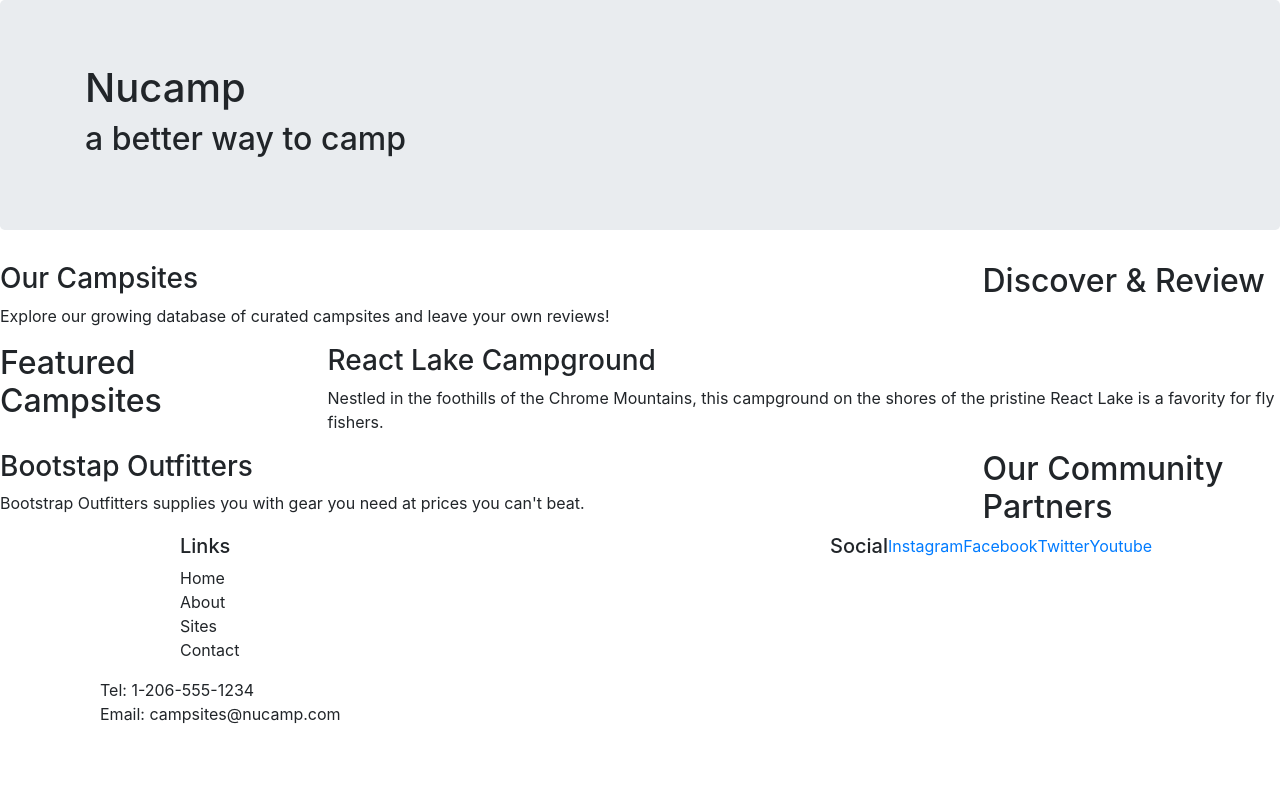
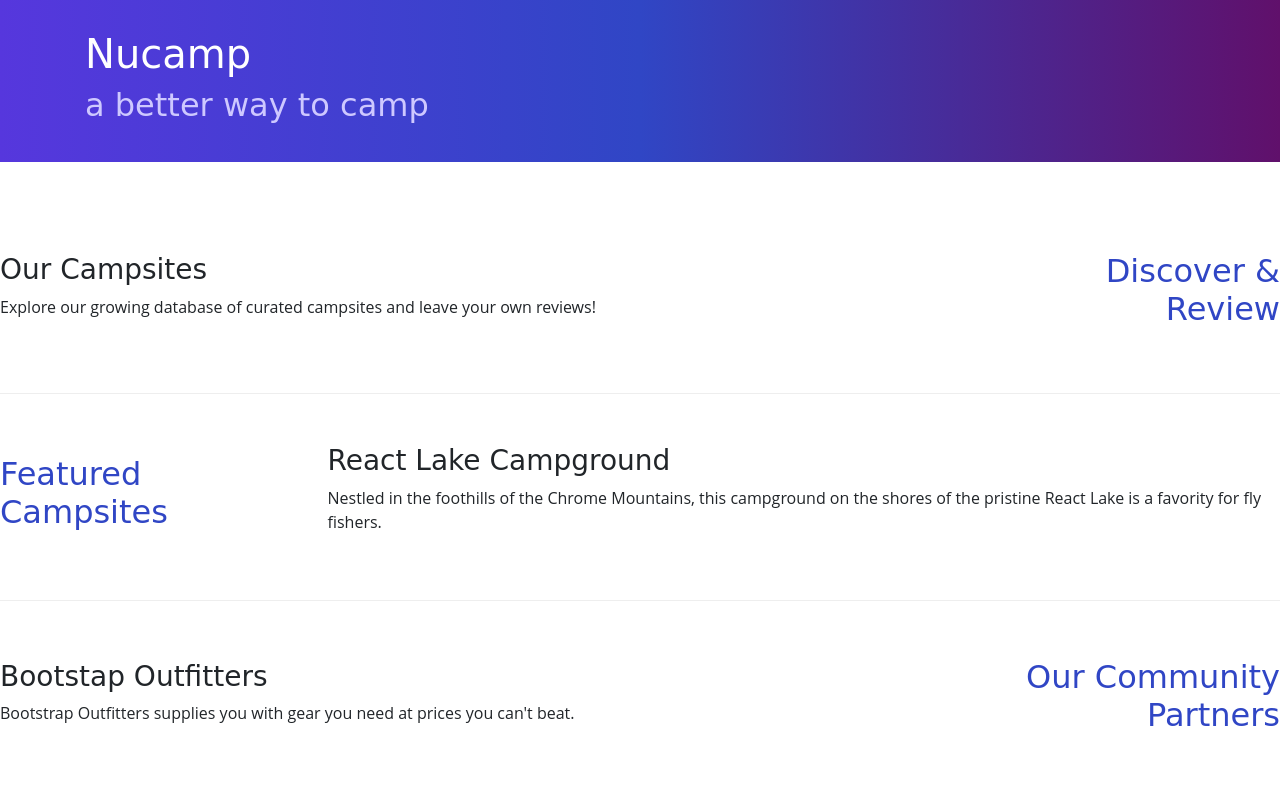
Before and after one commit to Mykej/Bootstrapnucampsite, a website: page index.html in a window 1280 px wide. Shown: the top 798 px of the page. Drawn offline with nearby package versions, Linux system fonts and the light colour scheme; a web font is replaced by a local one.

Commit message:
Created external stylesheet, linked two google fonts, used bootstrapp flexbox to vertically align rows and center text.

```diff
--- /dev/null
+++ b/css/styles.css
@@ -0,0 +1,32 @@
+body{
+  font-family: "Open Sans", sans-serif;
+}
+
+h1,h2,h3{
+  font-family: "Lobster", cursive;
+}
+
+h2{
+  color: #3046C5;
+}
+
+header h2{
+  color: #CEC8FF;
+}
+
+footer{
+  background-image: linear-gradient(#CEC8FF, white);
+  padding: 20px, 0;
+}
+
+.jumbotron{
+  padding: 30px;
+  background-image: linear-gradient(to right, #5637DD, #3046C5, #60106B);
+  color: white;
+}
+
+.row-content{
+  padding: 50px 0;
+  border-bottom: 1px ridge;
+  min-height: 200px;
+}
--- a/index.html
+++ b/index.html
@@ -6,13 +6,15 @@
 
     <link rel="stylesheet" href="node_modules/bootstrap/dist/css/bootstrap.min.css" />
 
+    <link rel="stylesheet" href="https://fonts.google.apis.com/css?family=Lobster|Open+Sans" />
+    <link rel="stylesheet" href="css/styles.css" />
     <title>Nucamp: A Better Way to Camp</title>
   </head>
 
 
   <body>
 
-    <header class="jumbotron">
+    <header class="jumbotron jumbotron-fluid">
 
       <div class="container">
         <div class="row">
@@ -25,9 +27,9 @@
 
     </header>
 
-    <div class="row">
+    <div class="row row-content align-items-center">
       <div class="col-sm-4 order-sm-last col-md-3">
-        <h2>Discover & Review</h2>
+        <h2 class="text-sm-right">Discover & Review</h2>
       </div>
       <div class="col">
         <h3>Our Campsites</h3>
@@ -35,7 +37,7 @@
       </div>
     </div>
 
-    <div class="row">
+    <div class="row row-content align-items-center">
       <div class="col-sm-4 col-md-3">
         <h2>Featured Campsites</h2>
       </div>
@@ -45,9 +47,9 @@
       </div>
     </div>
 
-    <div class="row">
+    <div class="row row-content align-items-center">
       <div class="col-sm-4 order-sm-last col-md-3">
-        <h2>Our Community Partners</h2>
+        <h2 class="text-sm-right">Our Community Partners</h2>
       </div>
       <div class="col">
         <h3>Bootstap Outfitters</h3>
@@ -67,14 +69,14 @@
               <li><a href="#"></a>Contact</li>
             </ul>
           </div>
-          <div class="col-6 col-sm-5"></div>
+          <div class="col-6 col-sm-5 text-center"></div>
             <h5>Social</h5>
             <a href="http://instagram.com">Instagram</a>
             <a href="http://facebook.com">Facebook</a>
             <a href="http://twitter.com">Twitter</a>
             <a href="http://youtube.com">Youtube</a>
           </div>
-          <div class="col-sm-4">
+          <div class="col-sm-4 text-center">
             Tel: 1-206-555-1234 <br/>
             Email: campsites@nucamp.com
           </div>
```
